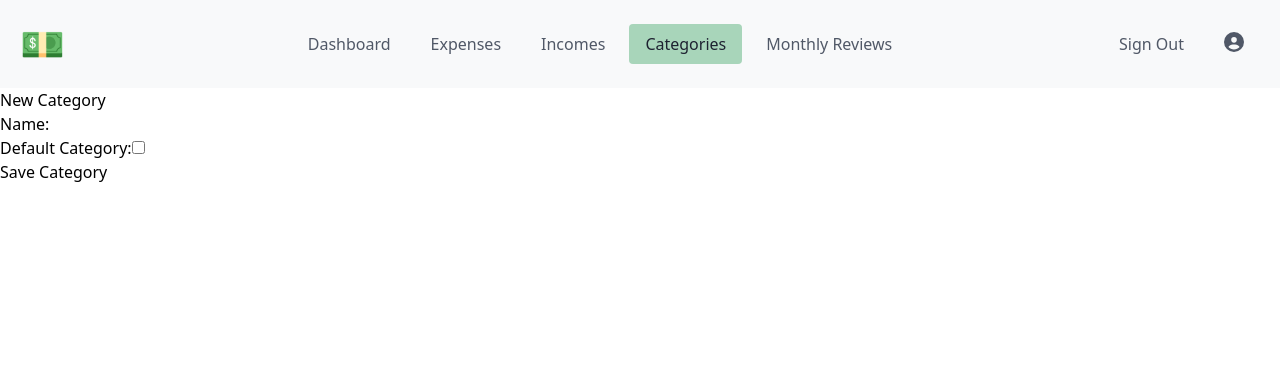
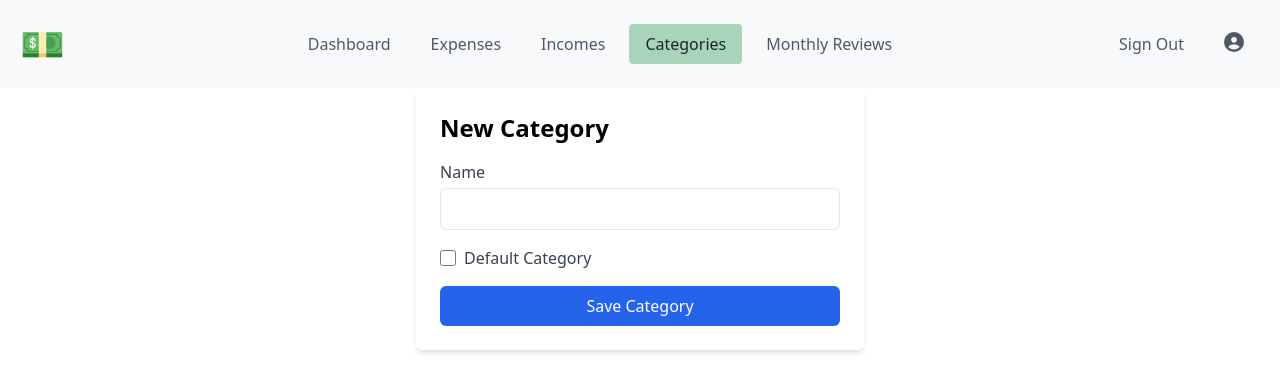
Before and after one commit to chrisaugust/Flow2-Frontend, a React (Vite) app: page /categories/new in a window 1280 px wide. Shown: the top 392 px of the page. Built offline with nearby package versions, Linux system fonts and the light colour scheme; no server answers; sample sign-in values are in the browser's storage; the HTML template or start-up script is replaced by a standard one.

Commit message:
Update styles for categories

```diff
--- a/src/components/CategoriesList.jsx
+++ b/src/components/CategoriesList.jsx
@@ -1,5 +1,4 @@
 import api from '../services/api';
-
 import { useEffect, useState } from 'react';
 import { useNavigate } from 'react-router-dom';
 
@@ -35,40 +34,56 @@ const CategoriesList = ({ token }) => {
     }
   };
 
-  if (loading) return <p>Loading categories...</p>;
+  if (loading) return <p className="text-gray-500">Loading categories...</p>;
 
   return (
-    <div>
-      <h2>Your Categories</h2>
-      <div><a href="/categories/new">➕ Add New Category</a></div>
+    <div className="max-w-3xl mx-auto p-6">
+      <div className="flex justify-between items-center mb-4">
+        <h2 className="text-2xl font-semibold">Your Categories</h2>
+        <button
+          onClick={() => navigate('/categories/new')}
+          className="bg-green-600 text-white px-3 py-1 rounded hover:bg-green-700 transition"
+        >
+          ➕ Add New Category
+        </button>
+      </div>
 
       {errors.length > 0 && (
-        <div style={{ color: 'red' }}>{errors.map((e, i) => <p key={i}>{e}</p>)}</div>
+        <div className="mb-4 p-3 bg-red-100 text-red-700 rounded">
+          {errors.map((e, i) => <p key={i}>{e}</p>)}
+        </div>
       )}
 
       {categories.length === 0 ? (
         <p>No categories found.</p>
       ) : (
-        <table className="border-collapse w-full">
-          <thead>
+        <table className="min-w-full border border-gray-200 rounded-lg overflow-hidden">
+          <thead className="bg-gray-100">
             <tr>
-              <th>Name</th>
-              <th>Default?</th>
-              <th>Actions</th>
+              <th className="text-left px-4 py-2 border-b">Name</th>
+              <th className="text-left px-4 py-2 border-b">Default?</th>
+              <th className="text-left px-4 py-2 border-b">Actions</th>
             </tr>
           </thead>
           <tbody>
             {categories.map(cat => (
-              <tr key={cat.id}>
-                <td>{cat.name}</td>
-                <td>{cat.is_default ? 'Yes' : 'No'}</td>
-                <td>
+              <tr key={cat.id} className="hover:bg-gray-50">
+                <td className="px-4 py-2 border-b">{cat.name}</td>
+                <td className="px-4 py-2 border-b">{cat.is_default ? 'Yes' : 'No'}</td>
+                <td className="px-4 py-2 border-b space-x-2">
                   {cat.is_default ? (
-                    <button disabled title="Default categories can't be deleted" style={{ color: 'gray', cursor: 'not-allowed' }}>
+                    <button
+                      disabled
+                      title="Default categories can't be deleted"
+                      className="text-gray-400 cursor-not-allowed"
+                    >
                       🚫 Delete
                     </button>
                   ) : (
-                    <button onClick={() => handleDelete(cat.id)} style={{ color: 'red' }}>
+                    <button
+                      onClick={() => handleDelete(cat.id)}
+                      className="text-red-600 hover:text-red-800 transition"
+                    >
                       🗑️ Delete
                     </button>
                   )}
--- a/src/components/CategoryForm.jsx
+++ b/src/components/CategoryForm.jsx
@@ -1,5 +1,4 @@
 import api from '../services/api';
-
 import { useState } from 'react';
 import { useNavigate } from 'react-router-dom';
 
@@ -31,33 +30,44 @@ const CategoryForm = ({ token }) => {
   };
 
   return (
-    <div>
-      <h1>New Category</h1>
-      {error && <p style={{ color: 'red' }}>{error}</p>}
+    <div className="max-w-md mx-auto p-6 bg-white shadow-md rounded-md">
+      <h1 className="text-2xl font-semibold mb-4">New Category</h1>
 
-      <form onSubmit={handleSubmit}>
-        <label>
-          Name:
+      {error && (
+        <div className="mb-4 p-3 bg-red-100 text-red-700 rounded">{error}</div>
+      )}
+
+      <form onSubmit={handleSubmit} className="space-y-4">
+        <div>
+          <label className="block text-gray-700 mb-1">Name</label>
           <input
             type="text"
             value={name}
             onChange={(e) => setName(e.target.value)}
             required
+            className="w-full px-3 py-2 border rounded-md focus:outline-none focus:ring-2 focus:ring-blue-400"
           />
-        </label>
-        <br />
+        </div>
 
-        <label>
-          Default Category:
+        <div className="flex items-center space-x-2">
           <input
             type="checkbox"
             checked={isDefault}
             onChange={(e) => setIsDefault(e.target.checked)}
+            id="isDefault"
+            className="h-4 w-4 text-blue-600 focus:ring-blue-500 border-gray-300 rounded"
           />
-        </label>
-        <br />
+          <label htmlFor="isDefault" className="text-gray-700">
+            Default Category
+          </label>
+        </div>
 
-        <button type="submit">Save Category</button>
+        <button
+          type="submit"
+          className="w-full bg-blue-600 text-white py-2 px-4 rounded-md hover:bg-blue-700 transition"
+        >
+          Save Category
+        </button>
       </form>
     </div>
   );
```
